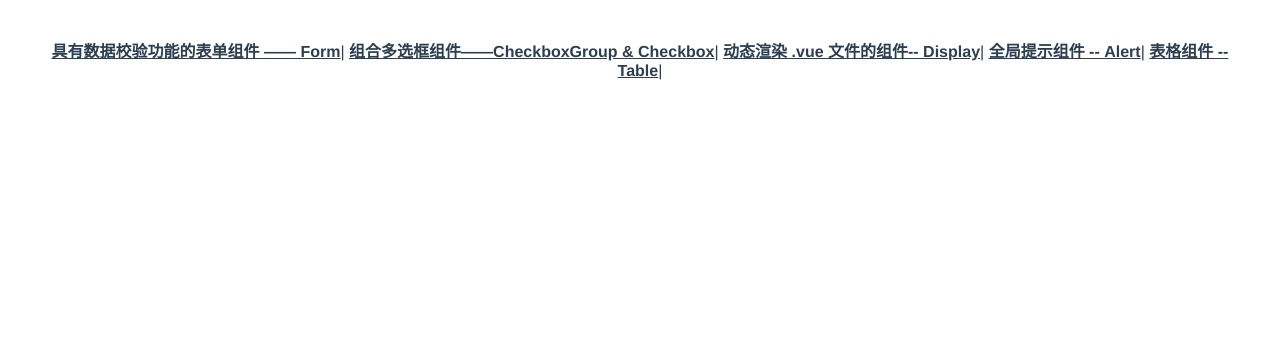
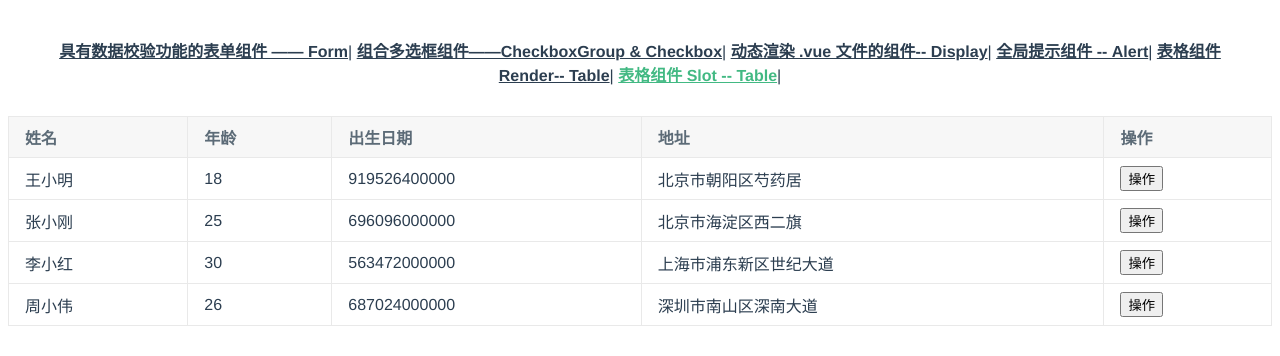
Before and after one commit to ly2011/mini-ui, a Vue app: page /table-slot in a window 1280 px wide. Shown: the top 356 px of the page. Built offline with nearby package versions, Linux system fonts and the light colour scheme.

Commit message:
<feat>: Table组件支持 slot-scope 写法

```diff
--- a/src/App.vue
+++ b/src/App.vue
@@ -5,7 +5,8 @@
       <router-link to="/checkbox">组合多选框组件——CheckboxGroup & Checkbox</router-link>|
       <router-link to="/display">动态渲染 .vue 文件的组件-- Display</router-link>|
       <router-link to="/alert">全局提示组件 -- Alert</router-link>|
-      <router-link to="/table-render">表格组件 -- Table</router-link>|
+      <router-link to="/table-render">表格组件 Render-- Table</router-link>|
+      <router-link to="/table-slot">表格组件 Slot -- Table</router-link>|
     </div>
     <router-view/>
   </div>
--- /dev/null
+++ b/src/components/table-slot/render.js
@@ -0,0 +1,20 @@
+export default {
+  functional: true,
+  props: {
+    row: Object, // 当前行的数据
+    column: Object, // 当前列的数据
+    rowIndex: Number, // 当前是第几行
+    columnIndex: Number, // 当前是第几列
+    render: Function // 具体的 render 函数内容
+  },
+  render: (h, ctx) => {
+    const params = {
+      row: ctx.props.row,
+      column: ctx.props.column,
+      rowIndex: ctx.props.rowIndex,
+      columnIndex: ctx.props.columnIndex
+    }
+
+    return ctx.props.render(h, params)
+  }
+}
--- /dev/null
+++ b/src/components/table-slot/table.vue
@@ -0,0 +1,67 @@
+<template>
+  <table class="table">
+    <thead>
+      <tr>
+        <th v-for="(col, index) in columns" :key="index">{{ col.title }}</th>
+      </tr>
+    </thead>
+    <tbody>
+      <tr v-for="(row, rowIndex) in data" :key="rowIndex">
+        <td v-for="(col, columnIndex) in columns" :key="rowIndex + '_' + columnIndex">
+          <template v-if="'render' in col">
+            <table-render :row="row" :column="col" :row-index="rowIndex" :column-index="columnIndex" :render="col.render"/>
+          </template>
+          <template v-else-if="'slot' in col">
+            <slot :row="row" :column="col" :row-index="rowIndex" :column-index="columnIndex" :name="col.slot"/>
+          </template>
+          <template v-else>{{ row[col.key] }}</template>
+        </td>
+      </tr>
+    </tbody>
+  </table>
+</template>
+
+<script>
+import TableRender from './render.js'
+export default {
+  components: { TableRender },
+  props: {
+    columns: {
+      type: Array,
+      default () {
+        return []
+      }
+    },
+    data: {
+      type: Array,
+      default () {
+        return []
+      }
+    }
+  }
+}
+</script>
+
+<style lang="scss">
+.table {
+  width: 100%;
+  border-collapse: collapse;
+  border-spacing: 0;
+  empty-cells: show;
+  border: 1px solid #e9e9e9;
+
+  th {
+    background: #f7f7f7;
+    color: #5c6b77;
+    font-weight: 600;
+    white-space: nowrap;
+  }
+
+  th,
+  td {
+    padding: 8px 16px;
+    border: 1px solid #e9e9e9;
+    text-align: left;
+  }
+}
+</style>
--- a/src/router.js
+++ b/src/router.js
@@ -31,6 +31,11 @@ export default new Router({
       path: '/table-render',
       name: 'table-render',
       component: () => import('./views/table-render.vue')
+    },
+    {
+      path: '/table-slot',
+      name: 'table-slot',
+      component: () => import('./views/table-slot.vue')
     }
   ]
 })
--- /dev/null
+++ b/src/views/table-slot.vue
@@ -0,0 +1,112 @@
+<template>
+  <div>
+    <table-slot :columns="columns" :data="data">
+      <template slot="name" slot-scope="{row, rowIndex}">
+        <input v-if="editIndex === rowIndex" type="text" v-model="editName">
+        <span v-else>{{ row.name }}</span>
+      </template>
+      <template slot="age" slot-scope="{row, rowIndex}">
+        <input v-if="editIndex === rowIndex" type="text" v-model="editAge">
+        <span v-else>{{ row.age }}</span>
+      </template>
+      <template slot="birthday" slot-scope="{row, rowIndex}">
+        <input v-if="editIndex === rowIndex" type="text" v-model="editBirthday">
+        <span v-else>{{ row.birthday }}</span>
+      </template>
+      <template slot="address" slot-scope="{row, rowIndex}">
+        <input v-if="editIndex === rowIndex" type="text" v-model="editAddress">
+        <span v-else>{{ row.address }}</span>
+      </template>
+      <template slot="action" slot-scope="{row, rowIndex}">
+        <div v-if="editIndex === rowIndex">
+          <button @click="handleSave(rowIndex)">保存</button>
+          <button @click="editIndex = -1">取消</button>
+        </div>
+        <div v-else>
+          <button @click="handleEdit(row, rowIndex)">操作</button>
+        </div>
+      </template>
+    </table-slot>
+  </div>
+</template>
+
+<script>
+import TableSlot from '@/components/table-slot/table.vue'
+export default {
+  components: {
+    TableSlot
+  },
+  data () {
+    return {
+      columns: [
+        {
+          title: '姓名',
+          key: 'name',
+          slot: 'name'
+        },
+        {
+          title: '年龄',
+          key: 'age',
+          slot: 'age'
+        },
+        {
+          title: '出生日期',
+          key: 'birthday',
+          slot: 'birthday'
+        },
+        {
+          title: '地址',
+          key: 'address',
+          slot: 'address'
+        },
+        {
+          title: '操作',
+          slot: 'action'
+        }
+      ],
+      data: [
+        {
+          name: '王小明',
+          age: 18,
+          birthday: '919526400000',
+          address: '北京市朝阳区芍药居'
+        },
+        {
+          name: '张小刚',
+          age: 25,
+          birthday: '696096000000',
+          address: '北京市海淀区西二旗'
+        },
+        {
+          name: '李小红',
+          age: 30,
+          birthday: '563472000000',
+          address: '上海市浦东新区世纪大道'
+        },
+        {
+          name: '周小伟',
+          age: 26,
+          birthday: '687024000000',
+          address: '深圳市南山区深南大道'
+        }
+      ],
+      editIndex: -1, // 当前聚焦的输入框的行数，当点击修改按钮时，再将它置为正确的行号
+      editName: '', // 第一列输入框
+      editAge: '', // 第二列输入框
+      editBirthday: '', // 第三列输入框
+      editAddress: '' // 第四列输入框
+    }
+  },
+  methods: {
+    handleEdit (row, index) {
+      this.editName = row.name
+      this.editAge = row.age
+      this.editBirthday = row.birthday
+      this.editAddress = row.address
+    }
+  }
+}
+</script>
+
+<style>
+</style>
```
